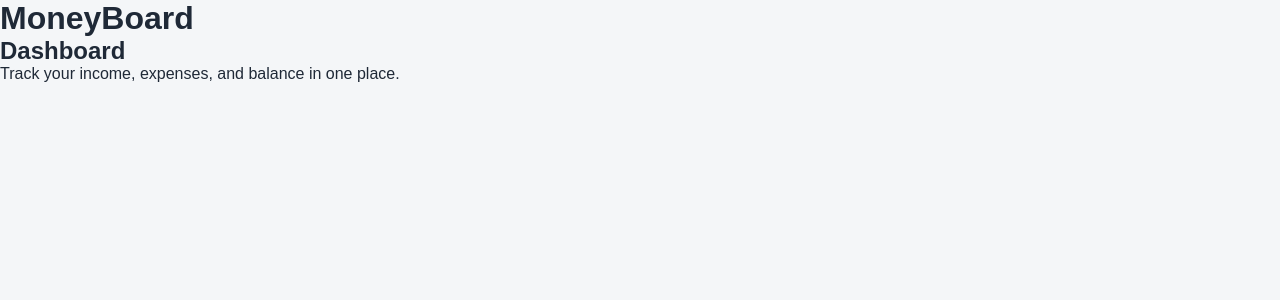
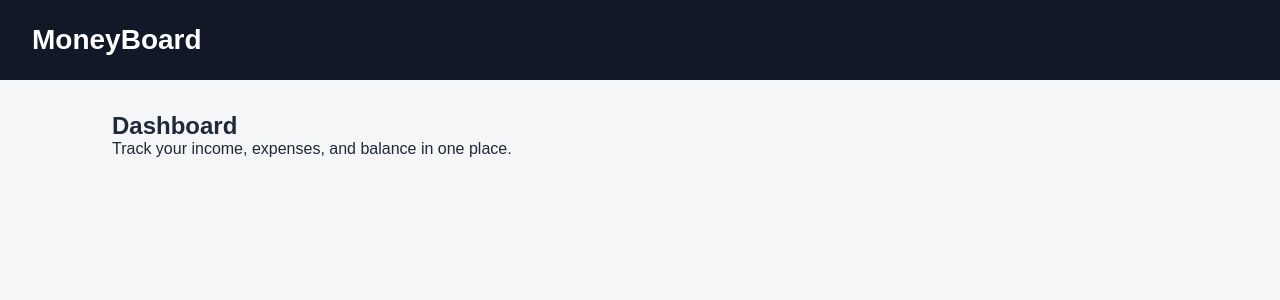
Before and after one commit to CaceresEly/MoneyBoard, a React (Vite) app: page / in a window 1280 px wide. Shown: the top 300 px of the page. Built offline with nearby package versions, Linux system fonts and the light colour scheme.

Commit message:
style: add main layout styles

```diff
--- a/src/index.css
+++ b/src/index.css
@@ -16,3 +16,23 @@ select,
 textarea {
   font: inherit;
 }
+
+.app {
+  min-height: 100vh;
+}
+
+.app-header {
+  background-color: #111827;
+  color: #ffffff;
+  padding: 24px 32px;
+}
+
+.app-header h1 {
+  font-size: 28px;
+}
+
+.app-main {
+  max-width: 1120px;
+  margin: 0 auto;
+  padding: 32px;
+}
```
